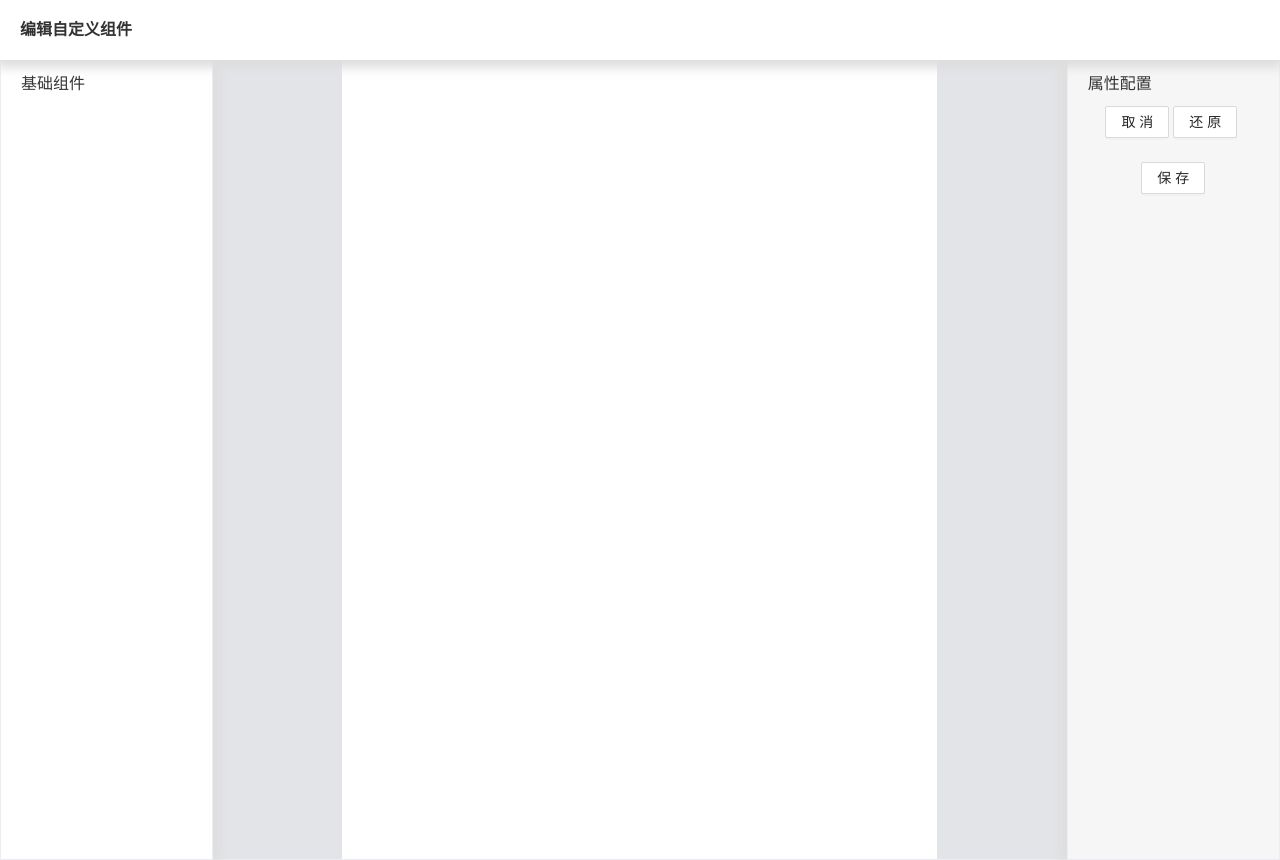
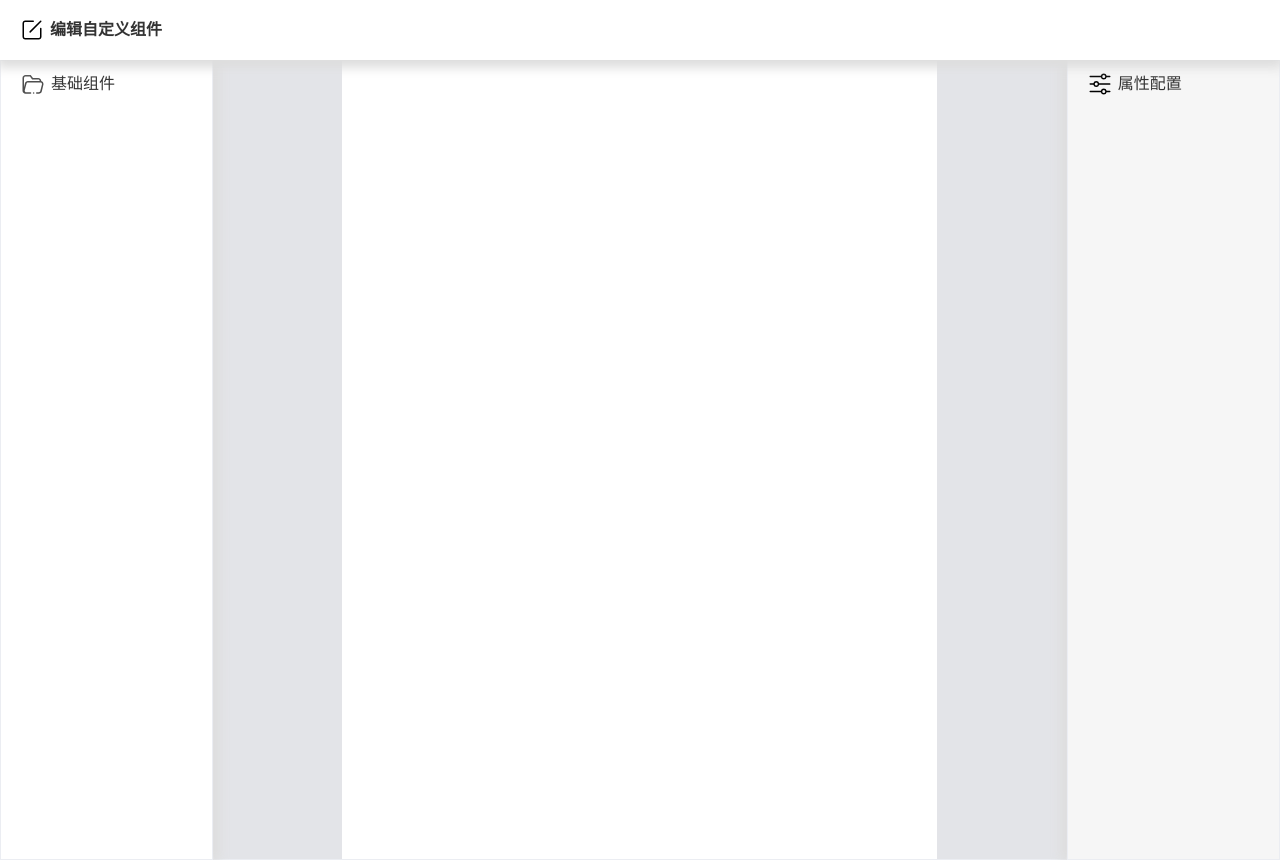
Before and after one commit to Duanyuqi397/beautiful-resume, a React (Create React App) app: page / in a window 1280 px wide. Built offline with nearby package versions, Linux system fonts and the light colour scheme.

Commit message:
feat: add config

```diff
--- a/src/fragments/ConfigPanel.tsx
+++ b/src/fragments/ConfigPanel.tsx
@@ -1,36 +1,49 @@
 import { Button, Form, Input, Row } from "antd";
 import { useForm } from "antd/lib/form/Form";
+import { Component } from "../types/types";
 
-function ConfigPanel(editableConfig: any,updateFn: (newConfig: {}) => void) {
+function ConfigPanel(props: {editableConfig: any, updateFn: any, component: Component}) {
+  const { editableConfig, updateFn,component } = props;
   const keys = Object.keys(editableConfig);
 
   const [form] = useForm();
 
   const onFinish = () => {
     form.validateFields().then((value) => {
+      updateFn(component,value);
       debugger
-       updateFn(value);
     });
   };
+
+  const onReset = () => {
+    form.resetFields()
+  }
 
   return (
     <Form name="config-panel" form={form} onFinish={onFinish}>
       {keys.map((item) => (
-        <Form.Item initialValue={editableConfig[item]} label={item} key={item} name={item}>
+        <Form.Item
+          initialValue={editableConfig[item]}
+          label={item}
+          key={item}
+          name={item}
+          rules={[{ required: true, message: 'It is cannot be null!' }]}
+        >
           <Input />
         </Form.Item>
       ))}
-      <Row justify="center" align="middle">
+      {keys.length !== 0 && (
+        <div>
+          <Row justify="space-between" align="middle" style={{padding: '0 40px'}} >
             <Form.Item>
-          <Button>取消</Button>
-        </Form.Item>
-        <Form.Item>
-          <Button style={{ margin: "0 4px" }}>还原</Button>
+              <Button style={{ margin: "0 4px" }} onClick={onReset}>还原</Button>
             </Form.Item>
             <Form.Item>
               <Button htmlType="submit">保存</Button>
             </Form.Item>
           </Row>
+        </div>
+      )}
     </Form>
   );
 }
--- a/src/fragments/configEngine.ts
+++ b/src/fragments/configEngine.ts
@@ -1,39 +1,78 @@
-import React, { CSSProperties, useState } from "react";
+import React, { useState } from "react";
 import { Component, ConfigProps } from "../types/types";
-import { useComponents } from "./dataHook";
 
-const defaultRoot: Omit<Component, "id" | "children"> = {
-    type: "div",
-    props: {
-        id: "root-container",
-        style: { backgroundColor: "pink", position: "relative", height: "842px", width: "595px", margin: 'auto' },
-    },
-};
+function useConfig(configs: Record<string, Partial<ConfigProps>>) {
+    const [editableProps, setEditableProps] = useState<Omit<ConfigProps, 'name' | 'component'>>();
 
-function useConfig(configs: Record<string, ConfigProps>) {
-    const mapIdToConfig = new Map<string, Object>();
-    const [elements, op] = useComponents(defaultRoot);
-    const [editableProps, setEditableProps] = useState<CSSProperties>();
+    function isObjectValueEqual(a: any, b: any) {
+        let aProps = Object.getOwnPropertyNames(a);
+        let bProps = Object.getOwnPropertyNames(b);
 
-    function addConfig(component: Component) {
-        const currentComponent = component;
-        //get the current component's editor
-        const editorValue = Object.values(configs).filter(item => item.component === component.type);
-        const editor = editorValue[0];
-        //init the component's props with editor
-        currentComponent.props.editor = editor;
-        currentComponent.props.style = { ...currentComponent.props.style, ...editor.style };
-        setEditableProps(editor.style);
-        return currentComponent;
+        if (aProps.length != bProps.length) {
+            return false;
+        }
+
+        for (var i = 0; i < aProps.length; i++) {
+            let propName = aProps[i];
+            if (a[propName] !== b[propName]) {
+                return false;
+            }
+        }
+        return true;
     }
 
-    function updateConfig(component: Component, newConfig: CSSProperties) {
-        const currentComponentStyle = {...component.props.style,...newConfig};
-        setEditableProps(currentComponentStyle);
-        return currentComponentStyle;
+
+    function assignProps(target: any, source: any) {
+        let obj = target;
+        if (typeof target !== 'object' || typeof source !== 'object') {
+            return source;
+        }
+        for (let key in source) {
+            if (target.hasOwnProperty(key)) {
+                obj[key] = assignProps(target[key], source[key]);
+            } else {
+                obj[key] = source[key];
+            }
+        }
+        return obj;
     }
 
-    return [editableProps, { addConfig, updateConfig }] as const;
+    function initConfig(component: Component) {
+        //get the current component's editor
+        let currentComponentProps = component.props;
+        const editorValue = Object.values(configs).filter(item => item.component === component.type);
+        if(!editorValue.length) return;
+        const editor = editorValue[0];
+        console.log('initEditor',editor)
+
+        //save the editable props of currentComponent
+        if (editor.drag) {
+            currentComponentProps.editor = { ...editor.drag.size, ...editor.style };
+        }
+
+        //init the component's props with editor
+        currentComponentProps = assignProps(currentComponentProps, editor);
+        console.log('init',currentComponentProps)
+        setEditableProps(currentComponentProps.editor);
+    }
+
+    function getConfig(component: Component) {
+        setEditableProps(component.props.editor);
+    }
+
+    function setConfig(component: Component, newConfig: Object) {
+        let currentComponentProps = component.props;
+        //don't change editor if newConfig without change
+        if(isObjectValueEqual(currentComponentProps.editor,newConfig)){
+           return;
+        }
+        currentComponentProps.editor = {...newConfig};
+        console.log('editor',currentComponentProps.editor)
+        currentComponentProps = assignProps(currentComponentProps, currentComponentProps.editor);
+        console.log('set',currentComponentProps)
+    }
+
+    return [editableProps, { initConfig, getConfig, setConfig }] as const;
 }
 
 export { useConfig };
--- a/src/fragments/renderEngine.ts
+++ b/src/fragments/renderEngine.ts
@@ -2,27 +2,9 @@ import React, { ReactElement, ReactNode } from "react";
 import { Component, Cprops, FunctionRender, Handlers, TypeFuncMaping as TypeFuncMapping } from "../types/types";
 import Draggable, {DRAGABBLE_PROPS} from "./Draggable";
 
-const renderEngine = (components: Component[]) => {
-    const componentsMap = new Map();
-    components.map(component => componentsMap.set(component.id, component));
-    return renderComponent(components[0], componentsMap);
-}
-
-const renderComponent = (component: Component, componentsMap: Map<string, Component>) => {
-    if (component.type === "text") {
-        return component.props?.value;
-    }
-    const children:any =
-            component.children
-            .map(childId => componentsMap.get(childId) as Component)
-            .map(child => renderComponent(child, componentsMap));
-    return React.createElement(component.type, component.props, children);
-}
-
 function firstLower(str: string): boolean{
     return str.length === 0 ? false: str.charCodeAt(0) > 96
 }
-
 
 class RenderEngine{
     private typeFuncMapping: TypeFuncMapping
@@ -68,5 +50,5 @@ class RenderEngine{
     }
 }
 
-export default renderEngine;
+// export default renderEngine;
 export {RenderEngine}
--- a/src/pages/MainPage.tsx
+++ b/src/pages/MainPage.tsx
@@ -1,8 +1,8 @@
 import { Row, Col } from "antd";
 import "./MainPage.css";
 import importComponents from "../scripts/importComponents";
-import { Component, ConfigProps } from "../types/types";
-import renderEngine, { RenderEngine } from "../fragments/renderEngine";
+import { Component } from "../types/types";
+import { RenderEngine } from "../fragments/renderEngine";
 import ConfigPanel from "../fragments/ConfigPanel";
 import { useComponents, useMap } from "../fragments/dataHook";
 import {
@@ -18,6 +18,9 @@ import useEvent from "../fragments/eventHook";
 import { useConfig } from "../fragments/configEngine";
 import importConfigs from "../scripts/importConfigs";
 import importIcons from "../scripts/importIcons";
+import edit from "../assets/others/edit.svg";
+import dictionary from "../assets/others/dictionary.svg";
+import config from "../assets/others/config.svg";
 
 //引入components下的组件
 const components: Record<string, any> = importComponents(
@@ -77,9 +80,8 @@ function offsetSet(container: HTMLElement, element: HTMLElement) {
 }
 
 export const MainPage = () => {
-  console.log(icons);
-  console.log(components);
   const [element,operation] = useConfig(configs);
+  const [activeId,setActiveId] = useState<string>('');
   const position = useMap<number, [number, number]>(new Map());
   const containerRef = useRef<HTMLElement | null>(null);
   const nameRef = useRef<Map<number, HTMLElement | null>>(new Map());
@@ -88,6 +90,11 @@ export const MainPage = () => {
         onMouseDown: useEvent((id, e) => {}),
 
         onMouseUp: useEvent((id, e) => {}),
+
+        onClick: useEvent((id,e) => {
+          setActiveId(id)
+          operation.getConfig(op.find(id))
+        }),
 
         onPositionChange: useEvent((id, position) => {
             op.mergePropsTo('drag', id, {position: position as any})
@@ -128,19 +135,26 @@ export const MainPage = () => {
     if (containByContainer) {
       const [left, top] = offsetSet(containerRef.current, element);
       const newComponent = addComponent(type, left, top);
-      const currentConfig = operation.addConfig(newComponent);
+      debugger
+      operation.initConfig(newComponent);
     }
     position.set(index, [0, 0]);
   }
 
   return (
     <div>
-      <div className="header">编辑自定义组件</div>
+      <div className="header">
+        <img src={edit} alt='' />
+        编辑自定义组件
+      </div>
       <div>
         <Row>
           <Col span={4}>
             <div className="component-lib block">
-                <div className="component-lib-title">基础组件</div>
+                <div className="component-lib-title">
+                  <img src={dictionary} alt='' />
+                  基础组件
+                </div>
               <div className="component-list">
                 {Object.keys(components).map((item,index) => {
                     return (
@@ -156,49 +170,28 @@ export const MainPage = () => {
                           className="component-item"
                           key={index}
                         >
-                          <img src={icons[mapNames[item]]}/>
+                          <img src={icons[mapNames[item]]} alt='' draggable={false}/>
                           {mapNames[item]}
                         </div>
                       </Draggable>
                     );
                   })}
-                {/* {Object.keys(components).map((item, index) => {
-                  return (
-                    <Draggable
-                      position={position.get(index) || [0, 0]}
-                      onPositionChange={([x, y]) => position.set(index, [x, y])}
-                      onDragEnd={() => onDragEnd(index, item)}
-                      key={index}
-                      disableArea={10}
-                    >
-                      <li
-                        ref={(r) => nameRef.current.set(index, r)}
-                        className="component-item"
-                        // draggable={true}
-                        // onDrag={onDrag}
-                        // onDragEnd={onDropOver}
-                        key={index}
-                        //onClick = {() => addComponent(item)}
-                      >
-                        {item}
-                      </li>
-                    </Draggable>
-                  );
-                })} */}
               </div>
             </div>
           </Col>
           <Col span={16}>
             <div className="view-area block">
-              {/* <div className="view-area-title">预览区域</div> */}
               {render.render(op.getMap())}
             </div>
           </Col>
           <Col span={4}>
             <div className="config-panel block">
-              <div className="config-panel-title">属性配置</div>
+              <div className="config-panel-title">
+                <img src={config} alt='' />
+                属性配置
+              </div>
               <div className="config">
-                <ConfigPanel {...element} />
+                <ConfigPanel editableConfig={{...element}} component={op.find(activeId)} updateFn={operation.setConfig} />
               </div>
             </div>
           </Col>
--- a/src/types/types.ts
+++ b/src/types/types.ts
@@ -16,13 +16,15 @@ interface Cprops extends Object {
     style?: CSSProperties,
     drag?: DragDataProps,
     imgUrl?: string,
-    editor?: ConfigProps
+    editor?: Object
 }
 
 type ConfigProps = {
     name: string,
     component: string,
-    position?:{},
+    drag?: {
+        size?: {}
+    },
     style?:{}
 }
 
```
Also changed, not shown: src/components/baseButtonEditor.ts (+5 -16 lines), src/components/baseImgEditor.ts (+5 -16 lines). Lines whose indentation alone changed are shown as unchanged.
